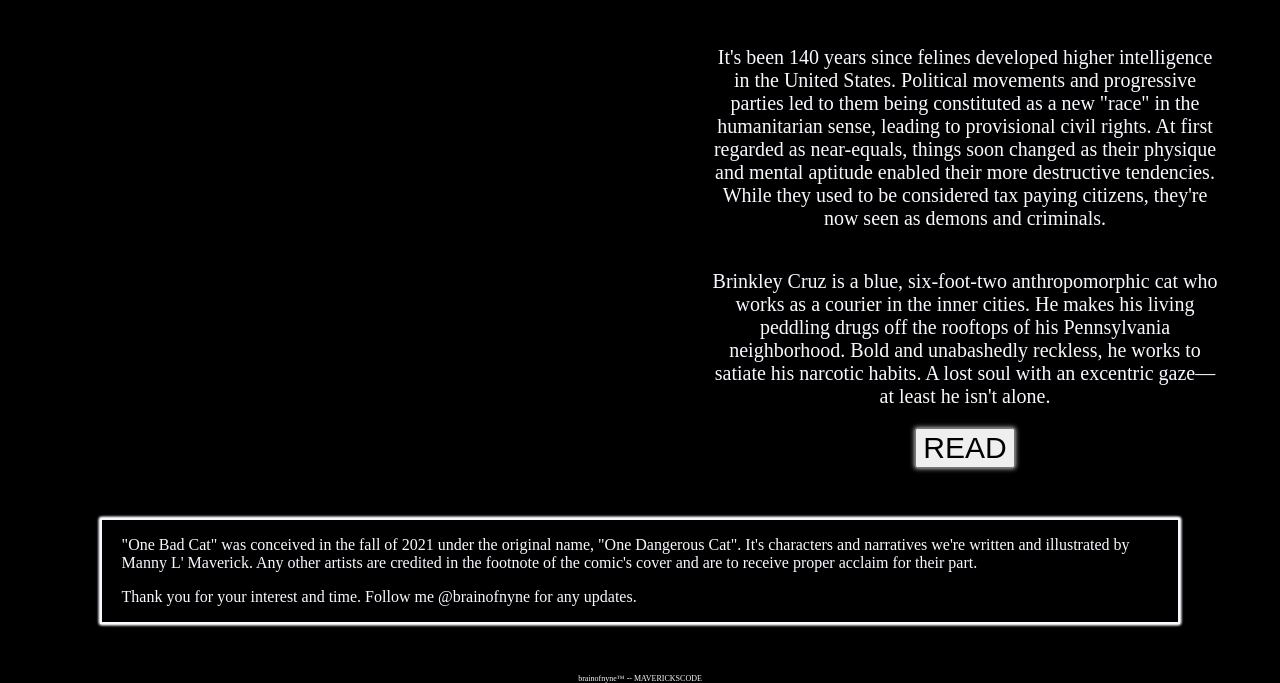
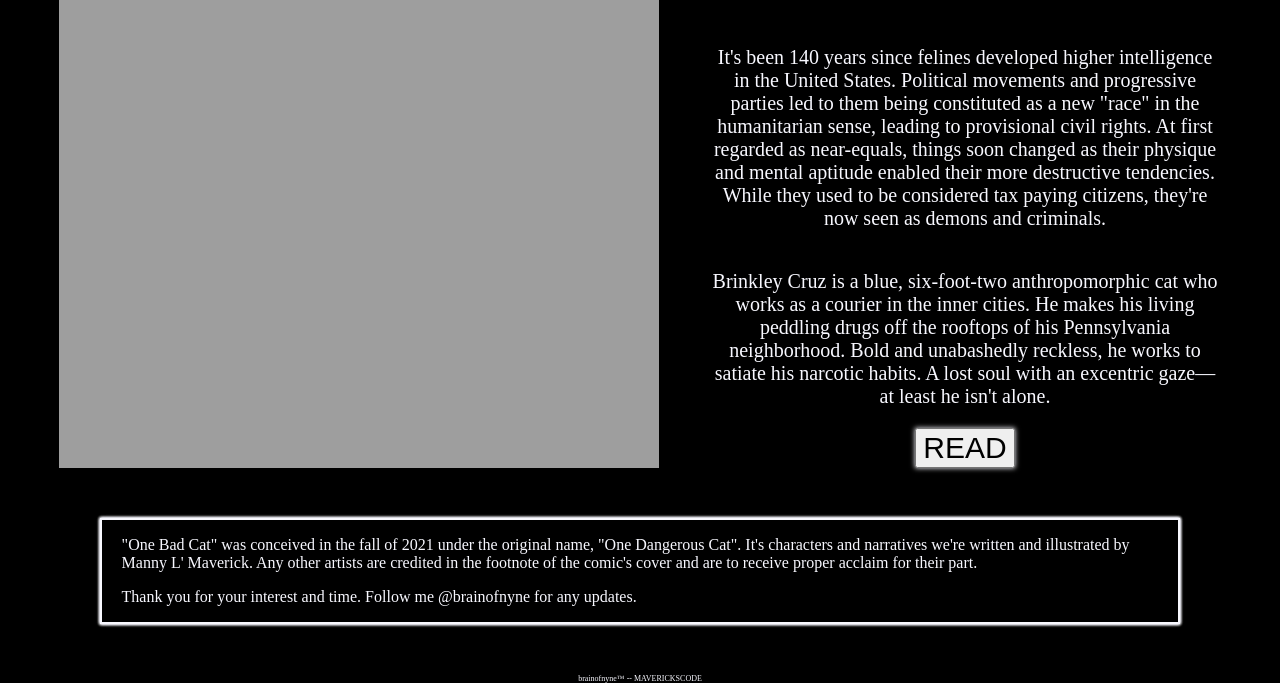
Before and after one commit to PEACHGOBBBLER/Brain-of-Nyne, a plain HTML site: page comic-pages/onebc.html in a window 1280 px wide. Shown: the part 140-823 px from the top of the page. Drawn offline with Linux system fonts and the light colour scheme; the site is published under a folder, as on GitHub Pages, so addresses that start at the root find nothing.

Commit message:
change img directory path

```diff
--- a/comic-pages/onebc.html
+++ b/comic-pages/onebc.html
@@ -9,7 +9,7 @@
 </head>
 <body>
     <div class="container">
-        <img src="/imgs/comics/1BC CoverArt.png" class="comic-img" alt="One Bad Cat Cover Art">
+        <img src="../imgs/comics/1BC CoverArt.png" class="comic-img" alt="One Bad Cat Cover Art">
         <div class="info-container">
             <h2 class="comic-title">ONE BAD CAT</h2>
             <p class="comic-description">It's been 140 years since felines developed higher intelligence in the United States. Political movements and progressive parties led to them being constituted as a new "race" in the humanitarian sense, leading to provisional civil rights. At first regarded as near-equals, things soon changed as their physique and mental aptitude enabled their more destructive tendencies. While they used to be considered tax paying citizens, they're now seen as demons and criminals.</p>
```
